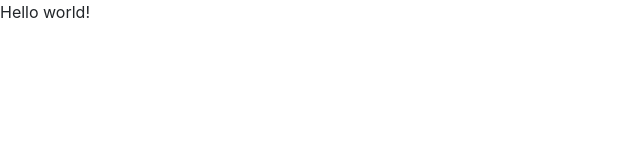
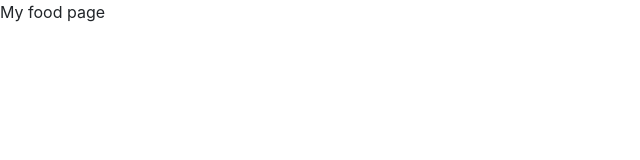
Before and after one commit to mothershipwit/foodblog, a Gatsby site: page / in a window 1280 px wide. Shown: the full height of the page, 0-640 px from the left. Built offline with nearby package versions, Linux system fonts and the light colour scheme; Gatsby itself is replaced by a stand-in of ours.

Commit message:
added js

```diff
--- a/src/pages/index.js
+++ b/src/pages/index.js
@@ -1,5 +1,5 @@
 import React from "react"
 
 export default function Home() {
-  return <div>Hello world!</div>
+  return <div>My food page</div>
 }
```
Also changed, not shown: src/components/layout.js (added), src/components/layout.scss (added).
